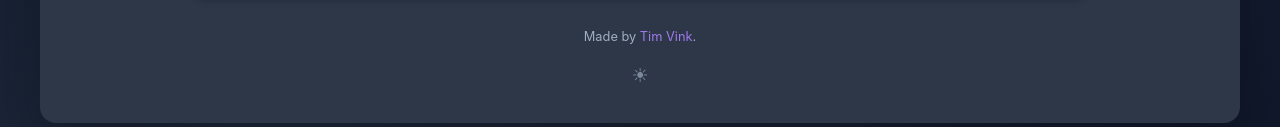
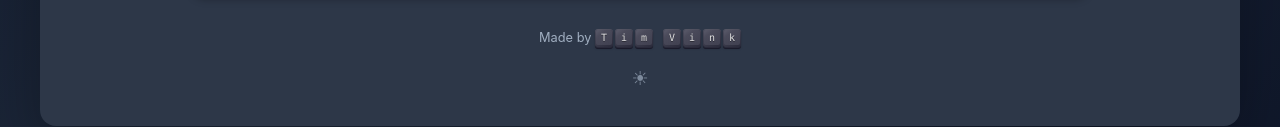
Before and after one commit to timvink/alt_alpha_ranker, a website with bundled scripts: page site/new_layout.html in a window 1280 px wide. Both pictures are taken after a click on the button "Toggle dark mode". Shown: the part 630-757 px from the top of the page. Built offline with nearby package versions, Linux system fonts and the light colour scheme.

Commit message:
update titles, add keycaps in footer

```diff
--- a/site/new_layout.html
+++ b/site/new_layout.html
@@ -3,7 +3,7 @@
 <head>
     <meta charset="UTF-8">
     <meta name="viewport" content="width=device-width, initial-scale=1.0">
-    <title>Add New Layout - Alt Alpha Ranker</title>
+    <title>Alt Alpha - Add New Layout</title>
     <link rel="icon" type="image/png" sizes="32x32" href="/favicon-32x32.png">
     <link rel="icon" type="image/png" sizes="16x16" href="/favicon-16x16.png">
     <link rel="stylesheet" href="styles.css">
@@ -826,8 +826,8 @@
         </div>
 
         <div class="footer">
-            <p id="lastUpdated" style="font-size: 0.8rem; margin-top: 0.5rem;">
-                Made by <a href="https://timvink.nl" target="_blank">Tim Vink</a>.
+            <p style="font-size: 0.8rem; margin-top: 0.5rem;">
+                Made by <a href="https://timvink.nl" target="_blank" class="keycap-link"><span class="keycap-name"><span class="keycap">T</span><span class="keycap">i</span><span class="keycap">m</span><span class="space"></span><span class="keycap">V</span><span class="keycap">i</span><span class="keycap">n</span><span class="keycap">k</span></span></a>
             </p>
             <button class="theme-toggle" id="themeToggle" aria-label="Toggle dark mode">
                 <span class="theme-toggle-light">☀</span>
--- a/site/styles.css
+++ b/site/styles.css
@@ -565,6 +565,111 @@ body.dark-mode .footer a:hover {
     color: #b794f4;
 }
 
+/* Keycap styling for name in footer */
+.keycap-name {
+    display: inline-flex;
+    align-items: center;
+    gap: 2px;
+    vertical-align: middle;
+}
+
+.keycap-name .space {
+    width: 6px;
+}
+
+.keycap {
+    display: inline-flex;
+    align-items: center;
+    justify-content: center;
+    width: 18px;
+    height: 18px;
+    background: linear-gradient(145deg, #f0f0f0 0%, #e0e0e0 50%, #d5d5d5 100%);
+    border-radius: 3px;
+    font-family: 'SF Mono', 'Menlo', 'Monaco', 'Consolas', 'Liberation Mono', 'Courier New', monospace;
+    font-size: 10px;
+    font-weight: 500;
+    color: #333;
+    text-decoration: none;
+    position: relative;
+    box-shadow:
+        0 1px 0 0px #c0c0c0,
+        0 2px 0 0px #b5b5b5,
+        0 2px 2px 0px rgba(0, 0, 0, 0.15),
+        inset 0 1px 0 rgba(255, 255, 255, 0.6);
+    text-shadow: 0 1px 0 rgba(255, 255, 255, 0.4);
+    transition: all 0.1s ease;
+    transform: translateY(0);
+}
+
+.keycap::before {
+    content: '';
+    position: absolute;
+    top: 1px;
+    left: 1px;
+    right: 1px;
+    bottom: 2px;
+    background: linear-gradient(145deg, #fafafa 0%, #f0f0f0 30%, #eaeaea 100%);
+    border-radius: 2px;
+    z-index: -1;
+}
+
+.keycap:hover {
+    transform: translateY(1px);
+    box-shadow:
+        0 0px 0 0px #c0c0c0,
+        0 1px 0 0px #b5b5b5,
+        0 1px 1px 0px rgba(0, 0, 0, 0.1),
+        inset 0 1px 0 rgba(255, 255, 255, 0.6);
+}
+
+a.keycap-link {
+    text-decoration: none;
+}
+
+a.keycap-link:hover {
+    text-decoration: none;
+}
+
+a.keycap-link .keycap:hover {
+    background: linear-gradient(145deg, #e8e8ff 0%, #d8d8f0 50%, #d0d0e8 100%);
+}
+
+a.keycap-link .keycap:hover::before {
+    background: linear-gradient(145deg, #f0f0ff 0%, #e8e8f8 30%, #e4e4f4 100%);
+}
+
+/* Dark mode keycaps */
+body.dark-mode .keycap {
+    background: linear-gradient(145deg, #4a4a5a 0%, #3a3a4a 50%, #2a2a3a 100%);
+    color: #e0e0e0;
+    box-shadow:
+        0 1px 0 0px #2a2a3a,
+        0 2px 0 0px #1a1a2a,
+        0 2px 2px 0px rgba(0, 0, 0, 0.25),
+        inset 0 1px 0 rgba(255, 255, 255, 0.08);
+    text-shadow: 0 1px 0 rgba(0, 0, 0, 0.4);
+}
+
+body.dark-mode .keycap::before {
+    background: linear-gradient(145deg, #5a5a6a 0%, #4a4a5a 30%, #404050 100%);
+}
+
+body.dark-mode .keycap:hover {
+    box-shadow:
+        0 0px 0 0px #2a2a3a,
+        0 1px 0 0px #1a1a2a,
+        0 1px 1px 0px rgba(0, 0, 0, 0.2),
+        inset 0 1px 0 rgba(255, 255, 255, 0.08);
+}
+
+body.dark-mode a.keycap-link .keycap:hover {
+    background: linear-gradient(145deg, #5a5a7a 0%, #4a4a6a 50%, #3a3a5a 100%);
+}
+
+body.dark-mode a.keycap-link .keycap:hover::before {
+    background: linear-gradient(145deg, #6a6a8a 0%, #5a5a7a 30%, #4a4a6a 100%);
+}
+
 .loading {
     text-align: center;
     padding: 3rem;
```
Also changed, not shown: site/index.html (+4 -2 lines), site/try-layout.html (+3 -3 lines).
